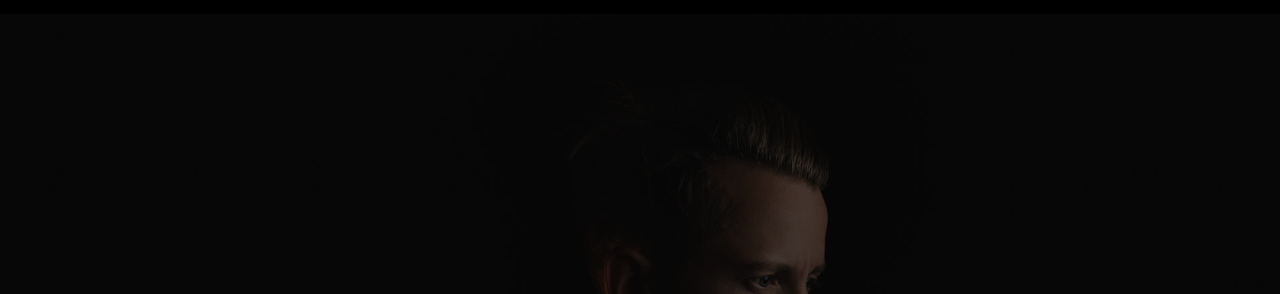
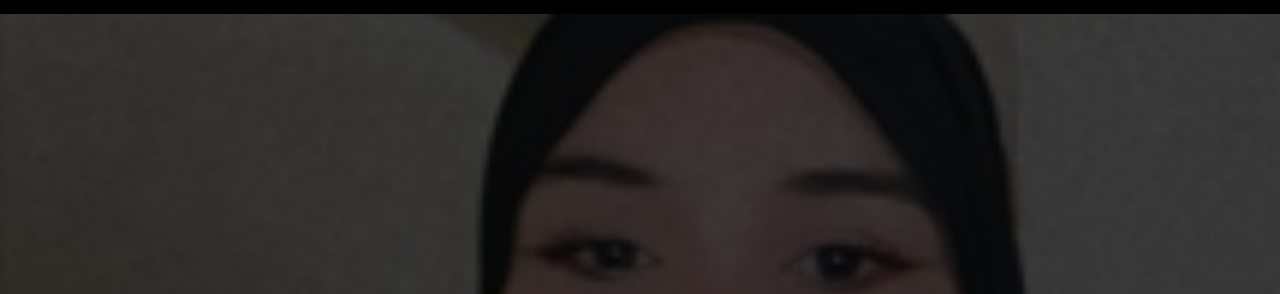
Before and after one commit to maryem2022/kadi.maryem.github.io, a plain HTML site: page index.html in a window 1280 px wide. Shown: the part 79-373 px from the top of the page. Drawn offline with Linux system fonts and the light colour scheme.

Commit message:
first commit

```diff
--- a/index.html
+++ b/index.html
@@ -64,7 +64,7 @@
     <!-- Hero Section -->
     <section id="hero" class="hero section dark-background">
 
-      <img src="assets/img/hero-img.jpg" alt="" data-aos="fade-in">
+      <img src="assets/img/img.png" alt="" data-aos="fade-in">
 
       <div class="container d-flex flex-column align-items-center justify-content-center text-center" data-aos="fade-up" data-aos-delay="100">
         <h2>I am Maryem Kadi</h2>
```
Also changed, not shown: assets/img/image11.jpg (added), assets/img/img.png (added).
